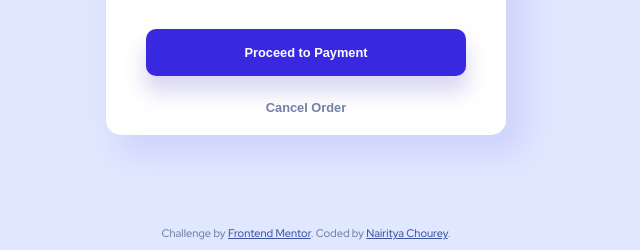
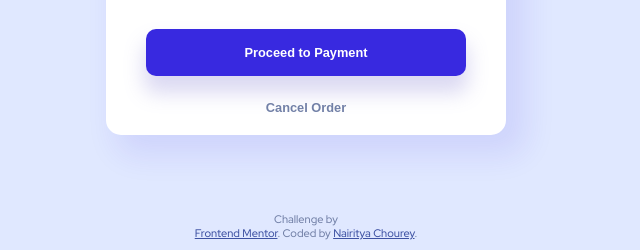
Before and after one commit to Nairitya/Order-Summary-Component-Main, a plain HTML site: page index.html in a window 1280 px wide. Shown: the part 550-800 px from the top of the page, without its empty margins (334-974 px from the left). Drawn offline with Linux system fonts and the light colour scheme.

Commit message:
attribute text enclosed in <p> tag

```diff
--- a/index.html
+++ b/index.html
@@ -63,7 +63,7 @@
     </main>
 
     <div class="attribution">
-      Challenge by
+      <p class="attribute-text">Challenge by</p>
       <a href="https://www.frontendmentor.io?ref=challenge" target="_blank"
         >Frontend Mentor</a
       >. Coded by
```
